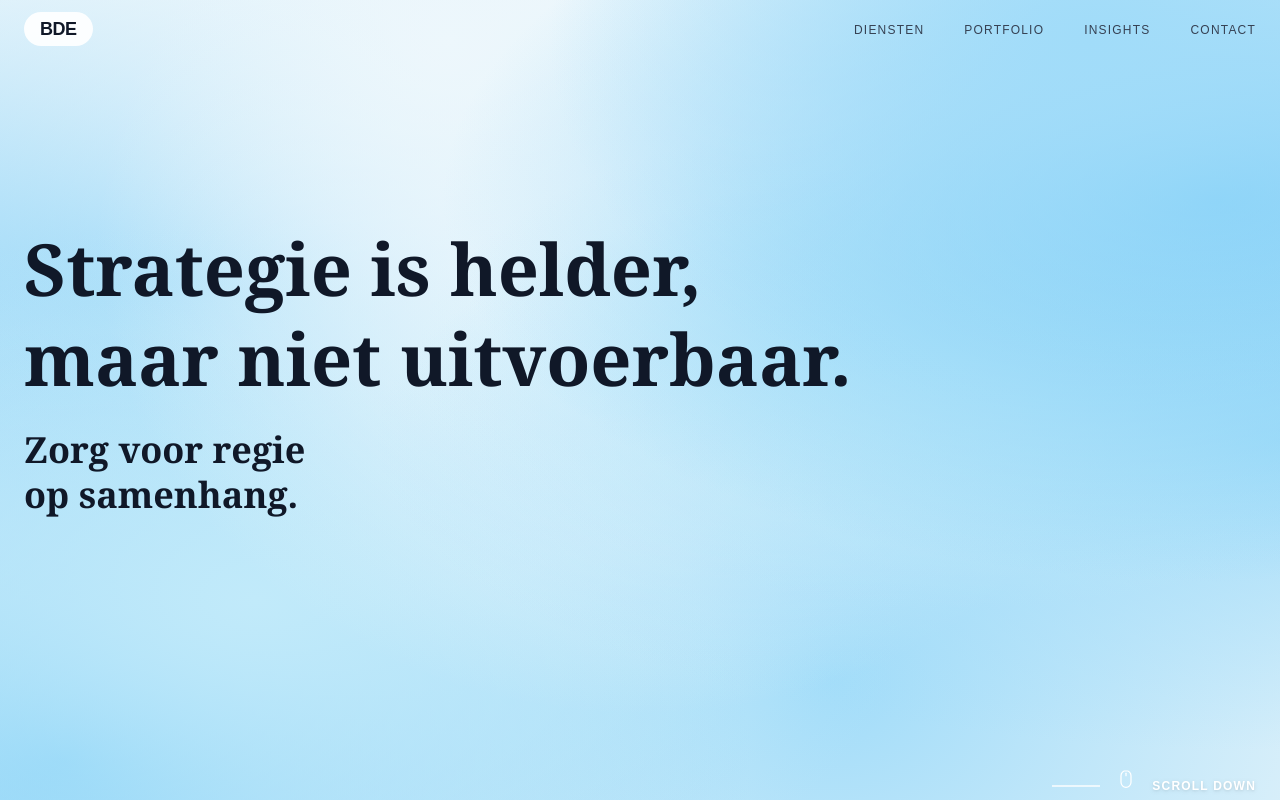
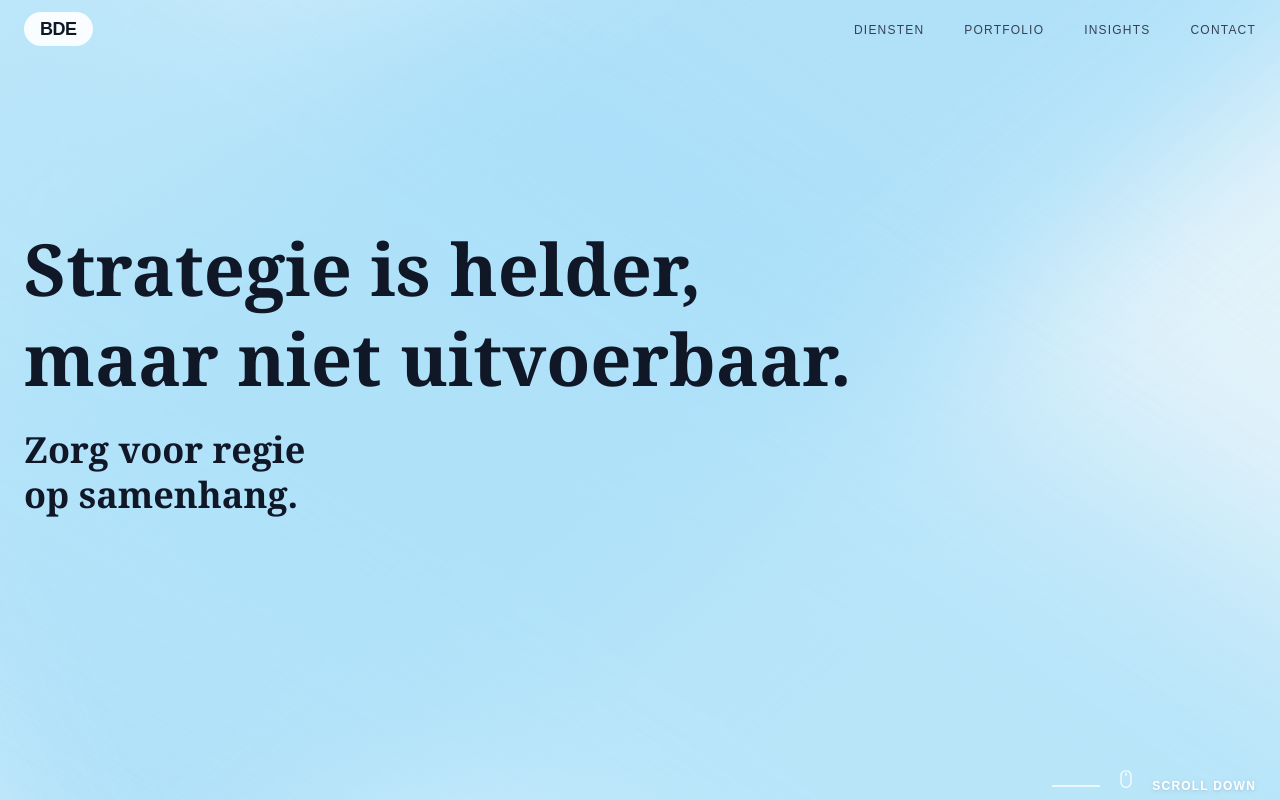
Before and after one commit to TinoiDam/bde-consulting.com, a Next.js app: page / in a window 1280 px wide. Shown: the top 800 px of the page. Built offline with nearby package versions, Linux system fonts and the light colour scheme.

Commit message:
Rebuild hero with dynamic diagonal aurora bands - skewed, rotated, layered with extreme blur

```diff
--- a/app/page.tsx
+++ b/app/page.tsx
@@ -7,23 +7,53 @@ export default function Home() {
       <section
         className="relative overflow-hidden min-h-screen flex flex-col"
         style={{
-          backgroundColor: '#E4F3FA',
-          backgroundImage: `
-            radial-gradient(at 85% 5%, #A1DCF9 0px, transparent 35%),
-            radial-gradient(at 95% 25%, #7ECEF7 0px, transparent 45%),
-            radial-gradient(at 75% 45%, #C1EAFA 0px, transparent 40%),
-            radial-gradient(at 100% 55%, #A1DCF9 0px, transparent 50%),
-            radial-gradient(at 50% 30%, #EDF7FC 0px, transparent 60%),
-            radial-gradient(at 20% 75%, #C1EAFA 0px, transparent 45%),
-            radial-gradient(at 5% 95%, #7ECEF7 0px, transparent 40%),
-            radial-gradient(at 35% 5%, #EDF7FC 0px, transparent 55%),
-            radial-gradient(at 65% 85%, #A1DCF9 0px, transparent 50%),
-            radial-gradient(at 15% 35%, #7ECEF7 0px, transparent 45%)
-          `,
-          backgroundSize: '100% 100%',
-          backgroundAttachment: 'fixed'
+          backgroundColor: '#E4F3FA'
         }}
       >
+        {/* Primary diagonal aurora band - Bright, wide, skewed */}
+        <div
+          className="absolute pointer-events-none"
+          style={{
+            width: '150%',
+            height: '80%',
+            backgroundColor: '#A1DCF9',
+            top: '-20%',
+            right: '-30%',
+            transform: 'rotate(-25deg) skewY(-15deg)',
+            filter: 'blur(80px)',
+            opacity: 0.75
+          }}
+        ></div>
+
+        {/* Secondary accent band - Softer, complementary angle */}
+        <div
+          className="absolute pointer-events-none"
+          style={{
+            width: '140%',
+            height: '70%',
+            backgroundColor: '#C1EAFA',
+            bottom: '-10%',
+            left: '-20%',
+            transform: 'rotate(20deg) skewY(10deg)',
+            filter: 'blur(90px)',
+            opacity: 0.65
+          }}
+        ></div>
+
+        {/* Tertiary glow layer - Soft edge definition */}
+        <div
+          className="absolute pointer-events-none"
+          style={{
+            width: '160%',
+            height: '90%',
+            backgroundColor: '#A1DCF9',
+            top: '10%',
+            left: '-40%',
+            transform: 'rotate(35deg) skewX(-20deg)',
+            filter: 'blur(100px)',
+            opacity: 0.45
+          }}
+        ></div>
 
         {/* Content - Top */}
         <div className="relative z-10 flex-1 flex items-center py-16 md:py-0">
```
